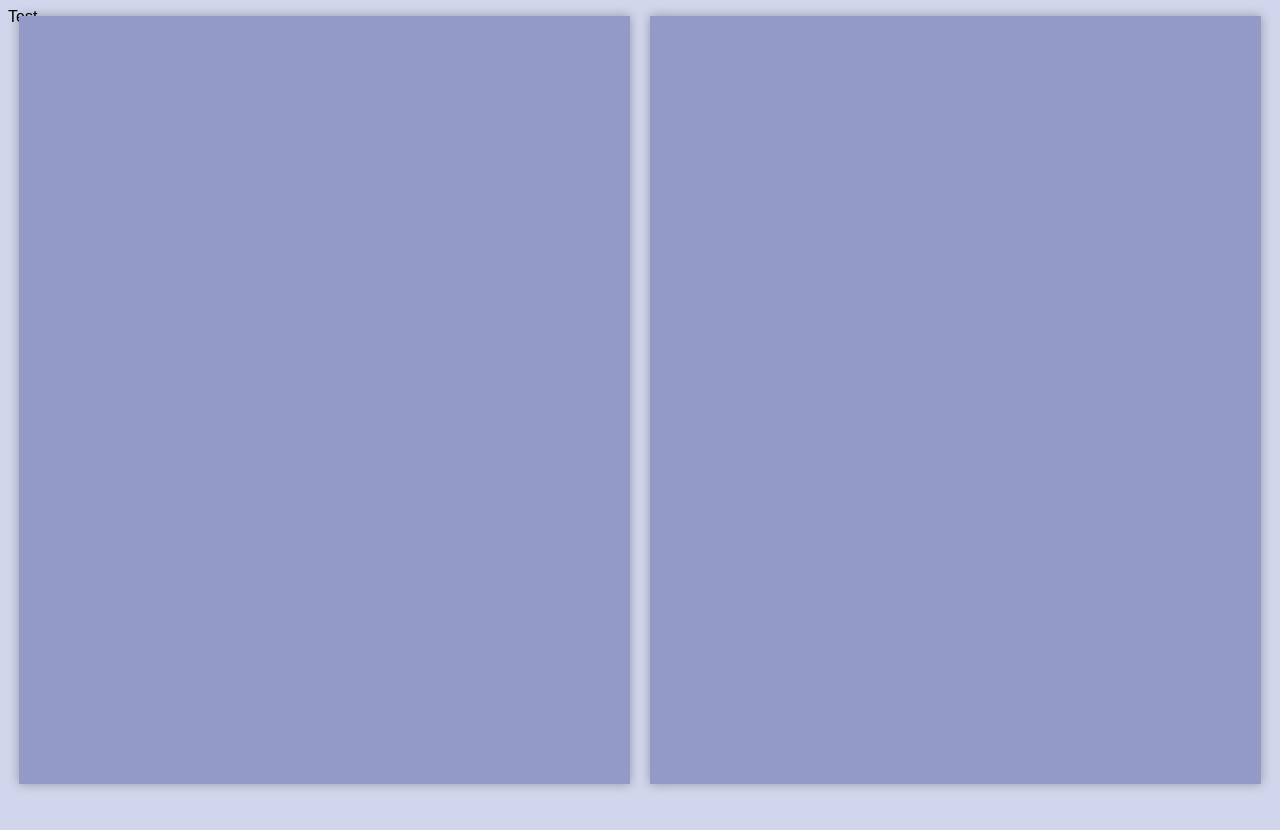
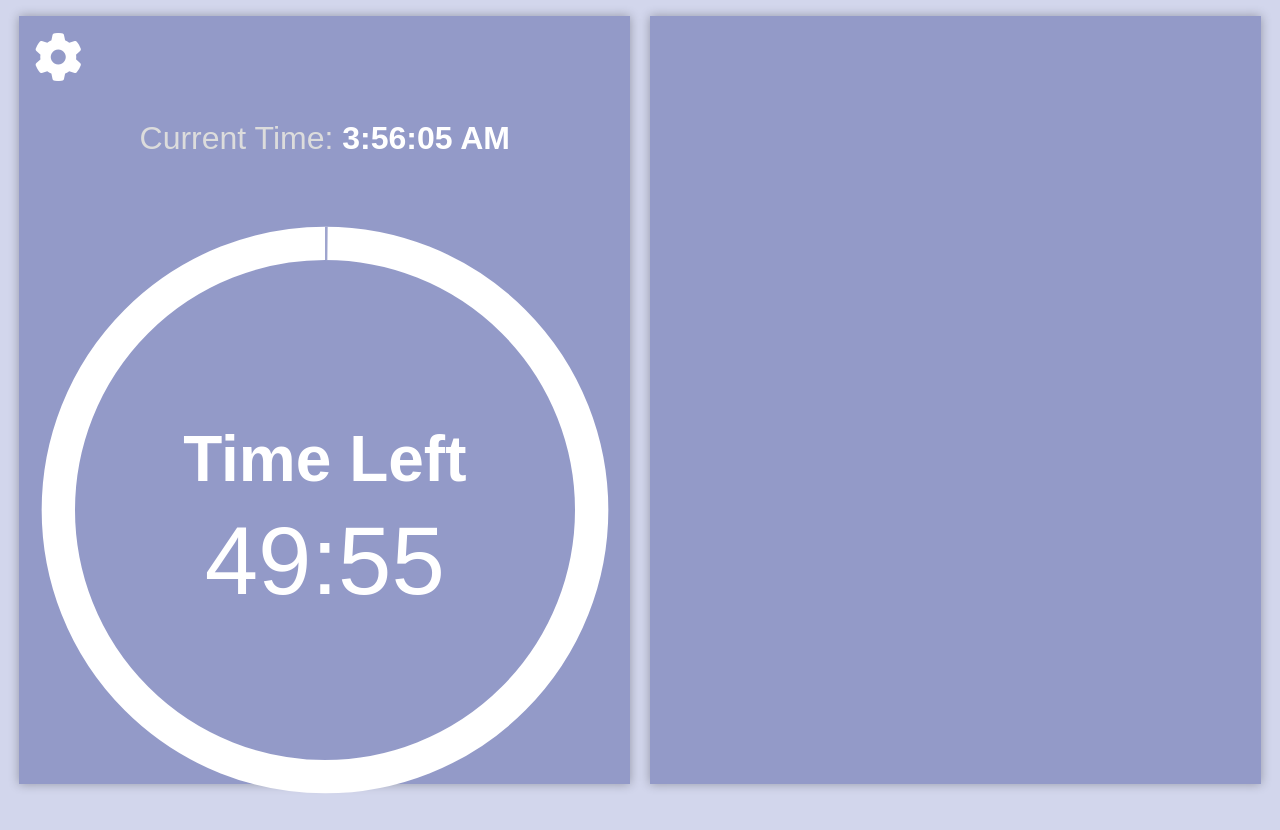
Before and after one commit to luciankt/CS1332-Exam-Timer, a React (Create React App) app: page / in a window 1280 px wide. Before the commit the page ends 800 px from the top, so only its background shows below. Built offline with nearby package versions, Linux system fonts and the light colour scheme.

Commit message:
Left Pane Contents

```diff
--- a/package.json
+++ b/package.json
@@ -3,6 +3,7 @@
   "version": "0.1.0",
   "private": true,
   "dependencies": {
+    "@fortawesome/fontawesome-free": "^6.5.2",
     "@testing-library/jest-dom": "^5.17.0",
     "@testing-library/react": "^13.4.0",
     "@testing-library/user-event": "^13.5.0",
--- a/src/App.tsx
+++ b/src/App.tsx
@@ -2,11 +2,12 @@ import React from 'react';
 import LeftPane from './components/LeftPane';
 import RightPane from './components/RightPane';
 
+
 function App() {
+  // Render the LeftPane and RightPane components
   return (
     <div className="App">
-      <LeftPane />
-      Test
+      <LeftPane/>
       <RightPane />
     </div>
   );
--- /dev/null
+++ b/src/components/CurrentTime.tsx
@@ -0,0 +1,25 @@
+import React from 'react';
+
+interface CurrentTimeProps {}
+
+const CurrentTime: React.FC<CurrentTimeProps> = () => {
+    // Define the currentTime state variable
+    const [currentTime, setCurrentTime] = React.useState(new Date().toLocaleTimeString());
+
+    // Update the current time every second
+    React.useEffect(() => {
+        const interval = setInterval(() => {
+            setCurrentTime(new Date().toLocaleTimeString());
+        }, 1000);
+        return () => clearInterval(interval);
+    }, []);
+
+    return (
+        <div className="currentTime">
+            <span className="currentTimeLabel">Current Time: </span>
+            <span className="currentTimeValue">{currentTime}</span>
+        </div>
+    );
+};
+
+export default CurrentTime;
--- a/src/components/LeftPane.tsx
+++ b/src/components/LeftPane.tsx
@@ -1,16 +1,24 @@
 import React from 'react';
 import './css/LeftPane.css';
+import '@fortawesome/fontawesome-free/css/all.min.css';
+import Timer from './Timer';
+import CurrentTime from './CurrentTime';
 
-interface LeftPaneProps {
-    // Define the props for the LeftPane component here
-}
+// Props
+interface LeftPaneProps {}
 
-const LeftPane: React.FC<LeftPaneProps> = () => {
-    // Implement the component logic here
+// Variables
+let timerDuration = 60*50;
 
+// LeftPane component
+const LeftPane: React.FC<LeftPaneProps> = (props) => {
     return (
         <div className='leftPane'>
-            {/* Add your JSX content here */}
+            <div className='settingsButton'>
+                <i className='fas fa-cog'></i>
+            </div>
+            <CurrentTime />
+            <Timer timerDuration={timerDuration}/>
         </div>
     );
 };
--- /dev/null
+++ b/src/components/Timer.tsx
@@ -0,0 +1,58 @@
+import React from 'react';
+import './css/LeftPane.css';
+import '@fortawesome/fontawesome-free/css/all.min.css';
+
+interface LeftPaneProps {
+  timerDuration: number;
+}
+
+const LeftPane: React.FC<LeftPaneProps> = (props) => {
+
+    // Calculate the remaining time for the circle
+    const [remainingTime, setRemainingTime] = React.useState(props.timerDuration);
+    React.useEffect(() => {
+        const interval = setInterval(() => {
+            setRemainingTime((prevRemainingTime: number) => prevRemainingTime - 1);
+        }, 1000);
+        return () => clearInterval(interval);
+    }, []);
+    const strokeDashoffset = (remainingTime / props.timerDuration) * 1256;
+
+    // Format the time in HH:MM:SS format
+    const formatTime = (time: number): string => {
+        const hours = Math.floor(time / 3600);
+        const minutes = Math.floor((time % 3600) / 60);
+        const seconds = time % 60;
+        let formattedTime = `${hours.toString().padStart(2, '0')}:${minutes.toString().padStart(2, '0')}:${seconds.toString().padStart(2, '0')}`;
+        if (time < 3600) {
+            formattedTime = formattedTime.substring(3);
+            }
+        formattedTime = formattedTime.replace(/^0+/, '');
+        return formattedTime;
+    };
+    const formattedTime = formatTime(remainingTime);
+
+    return (
+        <div className="timer">
+            <div className="timeLeftText">Time Left</div>
+            <svg viewBox="0 0 480 480">
+                <circle
+                    r="200"
+                    cx="240"
+                    cy="240"
+                    className="backgroundCircle"
+                    ></circle>
+                <circle
+                    r="200"
+                    cx="240"
+                    cy="240"
+                    className="timerCircle"
+                    style={{ strokeDashoffset }}
+                ></circle>
+            </svg>
+            <div className="timerText">{formattedTime}</div>
+        </div>
+    );
+};
+
+export default LeftPane;
--- a/src/components/css/LeftPane.css
+++ b/src/components/css/LeftPane.css
@@ -6,4 +6,83 @@
     width: 47.75%;
     height: 96%;
     box-shadow: 0px 0px 10px rgba(0, 0, 0, 0.3);
+    display: flex;
+    align-items: center;
+    flex-direction: column;
 }
+
+.settingsButton {
+    color: white;
+    font-size: 3em;
+    position: absolute;
+    top: 15px;
+    left: 15px;
+    cursor: pointer;
+}
+
+.currentTime {
+    text-align: center;
+    font-size: 2em;
+    margin: 15px;
+    margin-top: 17%;
+}
+
+.currentTimeLabel {
+    color: gainsboro;
+    /* color: white; */
+}
+
+.currentTimeValue {
+    color: white;
+    font-weight: bold;
+}
+
+.timer {
+    position: relative;
+    width: 640px;
+    height: 640px;
+    display: flex;
+    justify-content: center;
+    align-items: center;
+    margin-top: 3%;
+}
+
+.timer svg {
+    transform: rotate(-90deg);
+    width: 100%;
+    height: 100%;
+}
+
+.timerCircle {
+    stroke: #9FA5CE;
+    stroke-width: 25;
+    fill: transparent;
+    stroke-dasharray: 1256;
+    stroke-dashoffset: 1256;
+    transition: stroke-dashoffset 1s linear;
+}
+
+.backgroundCircle {
+    stroke: white;
+    stroke-width: 25;
+    fill: transparent;
+}
+
+.timerText {
+    position: absolute;
+    top: 58%;
+    left: 50%;
+    transform: translate(-50%, -50%);
+    font-size: 6em;
+    color: white;
+}
+
+.timeLeftText {
+    position: absolute;
+    top: 42%;
+    left: 50%;
+    transform: translate(-50%, -50%);
+    font-size: 4em;
+    color: white;
+    font-weight: bold;
+}
--- a/src/components/css/RightPane.css
+++ b/src/components/css/RightPane.css
@@ -6,4 +6,7 @@
     width: 47.75%;
     height: 96%;
     box-shadow: 0px 0px 10px rgba(0, 0, 0, 0.3);
+    display: flex;
+    align-items: center;
+    flex-direction: column;
 }
```
Also changed, not shown: 1 other file (tests, documents, lock files or other folders).
